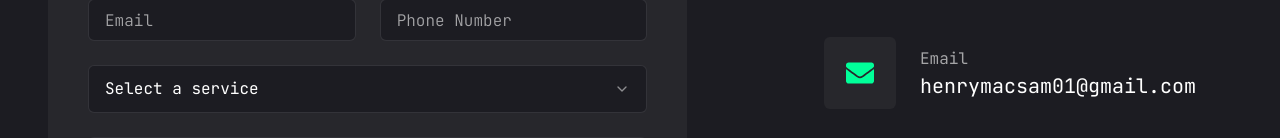
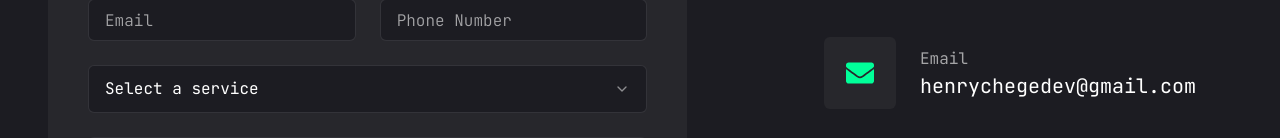
Before and after one commit to HenchaDev/henry-portfolio, a Next.js app: page /contact in a window 1280 px wide. Shown: the part 463-601 px from the top of the page. Built offline with nearby package versions, Linux system fonts and the light colour scheme.

Commit message:
update on email

```diff
--- a/app/contact/page.jsx
+++ b/app/contact/page.jsx
@@ -25,7 +25,7 @@ const info = [
     {
         icon: <FaEnvelope />,
         title: "Email",
-        description: "henrymacsam01@gmail.com"
+        description: "henrychegedev@gmail.com"
     },
     {
         icon: <FaMapMarkedAlt />,
```
